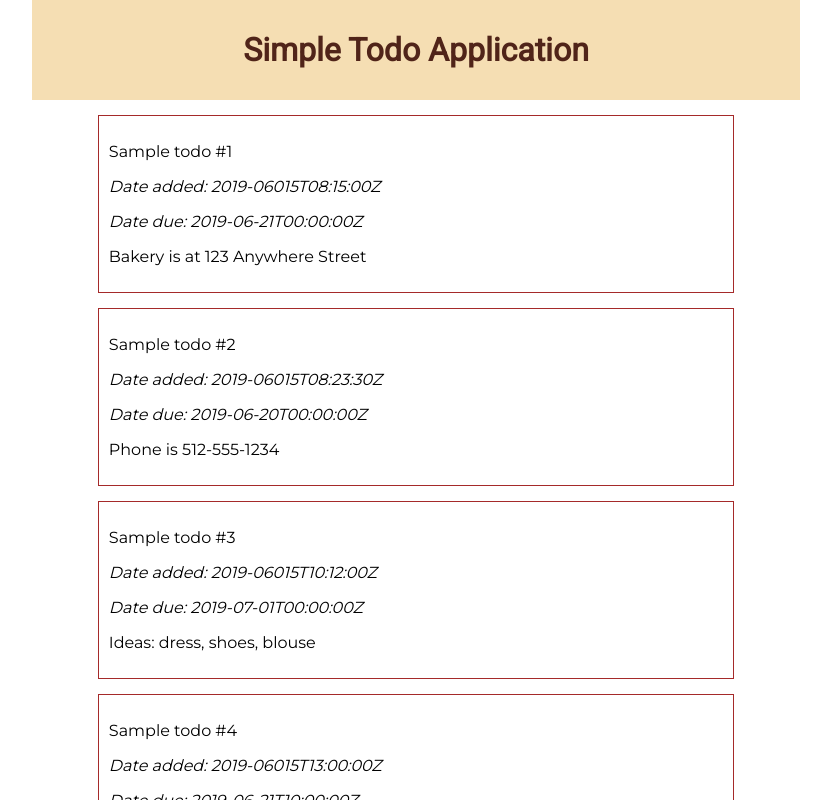
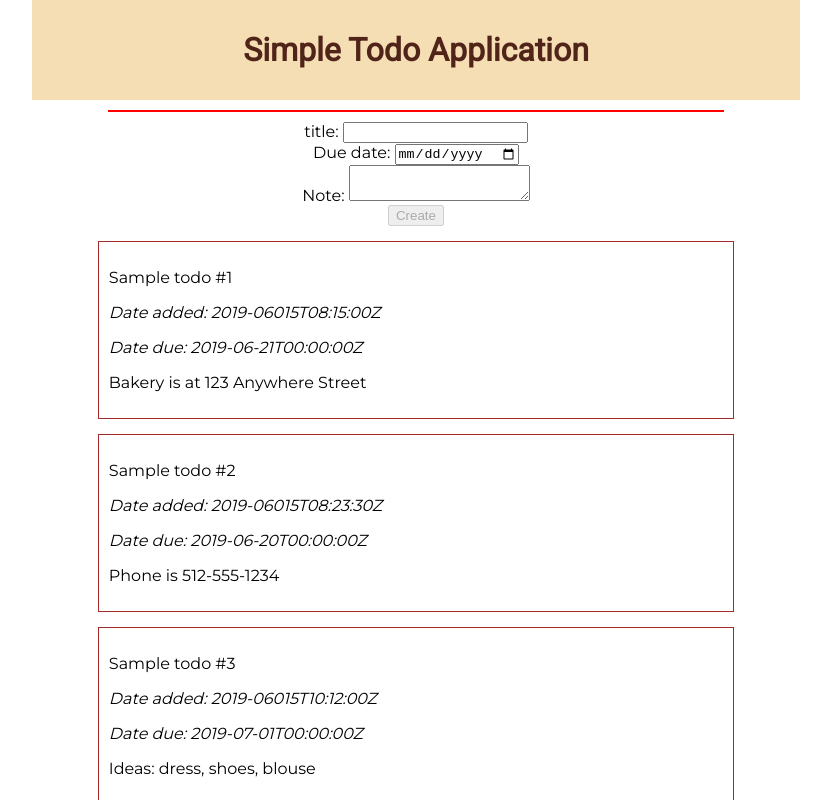
Before and after one commit to Williams-Christopher/todo-sample, a React (Create React App) app: page / in a window 1280 px wide. Shown: the top 800 px of the page, without its empty margins (224-1055 px from the left). Built offline with nearby package versions, Linux system fonts and the light colour scheme; the HTML template or start-up script is replaced by a standard one.

Commit message:
Adds a basic form with validation to add new todo items to the list.

```diff
--- a/src/App.js
+++ b/src/App.js
@@ -3,6 +3,7 @@ import React from 'react';
 import td from './TestData';
 import TodoContext from './TodoContext';
 import Header from './Header/Header';
+import Input from './Input/Input';
 import TodoList from './TodoList/TodoList';
 
 import './App.css';
@@ -23,16 +24,23 @@ class App extends React.Component {
     });
   }
 
+  addNewTodoItem = newItem => {
+    let newTodoList = [...this.state.todoList, newItem];
+    this.setState({todoList: newTodoList});
+  }
+
   render() {
     // place state into context
     const contextValue = {
       todoList: this.state.todoList,
+      addItem: this.addNewTodoItem,
     }
 
     return (
       <div className='App'>
         <TodoContext.Provider value={contextValue}>
           <Header />
+          <Input />
           <TodoList />
         </TodoContext.Provider>
       </div>
--- a/src/Input/Input.js
+++ b/src/Input/Input.js
@@ -0,0 +1,136 @@
+import React from 'react';
+import TodoContext from '../TodoContext';
+import ValidationError from '../ValidationError/ValidationError';
+import cuid from 'cuid';
+import './Input.css';
+
+class Input extends React.Component {
+    state = {
+        title: '',
+        dueDate: '',
+        note: '',
+        isFormValid: false,
+        isTitleValid: false,
+        isDueDateValid: false,
+        errorMessages: {
+            errorTitle: '',
+            errorDueDate: '',
+        }
+    }
+
+    static contextType = TodoContext;
+
+    // change handlers
+    titleOnChangeHandler = (value) => {
+        this.setState({title: value}, this.validateTitle(value));
+    }
+
+    dueDateOnChangeHandler = value => {
+        this.setState({dueDate : value}, this.validateDueDate(value));
+    }
+
+    noteOnChangeHandler = value => {
+        this.setState({note: value});
+    }
+
+    // validators
+    validateForm = () => {
+        // if all the validators are true, then the form is valid
+        this.setState({
+            isFormValid: this.state.isTitleValid && this.state.isDueDateValid
+        })
+    }
+
+    validateTitle = value => {
+        // deconstruct current messages
+        let messages = {...this.state.errorMessages};
+        let isTitleValid = false;
+
+        // title cannot be empty
+        if(value === '') {
+            messages.errortitle = 'title field can not be empty';
+            isTitleValid = false;
+        } else {
+            messages.errortitle = '';
+            isTitleValid = true;
+        }
+
+        // validation checks complete, update state
+        this.setState({
+            isTitleValid: isTitleValid,
+            errorMessages: messages,
+        }, this.validateForm);
+    }
+
+    validateDueDate = value => {
+        console.log(value);
+        let messages = {...this.state.errorMessages};
+        let isDueDateValid = false;
+        let now = new Date();
+        // This is not accounting for time zones, so selecting today's date will calculate a date
+        // that's a day behind for my time zone:
+        // now:  Sun Jun 16 2019 11:57:44 GMT-0500 (Central Daylight Time)
+        // selected:  Sat Jun 15 2019 19:00:00 GMT-0500 (Central Daylight Time)
+        let selectedDate= new Date(value);
+
+        // date is required
+        if (value === '') {
+            messages.errorDueDate = 'Due date can not be empty.';
+            isDueDateValid = false;
+        } else if (selectedDate < now) {
+            // Due date can't be in the past
+            messages.errorDueDate = 'Due date can not be in the past.';
+            isDueDateValid = false;
+        } else {
+            isDueDateValid = true;
+            messages.errorDueDate = '';
+        }
+
+        // validation check complete, update state
+        this.setState({
+            errorMessages: messages,
+            isDueDateValid: isDueDateValid,
+        }, this.validateForm);
+    }
+
+    // form submission handler
+    formHandleSubmit = (e) => {
+        e.preventDefault();
+
+        // Create object to pass back to state in App
+        let newTodoItem = {
+            id: new cuid(),
+            title: this.state.title,
+            dateDue: new Date(this.state.dueDate).toISOString(),
+            dateAdded: new Date().toISOString(),
+            note: this.state.note
+        }
+
+        // pass new todo item callback
+        this.context.addItem(newTodoItem);
+    }
+
+    render() {
+        //const contextType = TodoContext;
+
+        return (
+            <section>
+                {!this.state.isFormValid ? <ValidationError errorMessages={this.state.errorMessages} /> : ''}
+                <form className='todolist_input_form' onSubmit={e => this.formHandleSubmit(e)}>
+                    <label htmlFor='todo-title'>title: </label>
+                    <input type='text' id='todo-title' name='todo-title' required onChange={e => this.titleOnChangeHandler(e.target.value)}/>
+                    <br />
+                    <label htmlFor='todo-due-date'>Due date: </label>
+                    <input type='date' id='todo-due-date' name='todo-due-date' onChange={e => this.dueDateOnChangeHandler(e.target.value)} />
+                    <br />
+                    <label htmlFor='todo-note'>Note: </label>
+                    <textarea id='todo-note' name='todo-note' onChange={e => this.noteOnChangeHandler(e.target.value)}/>
+                    <br />
+                    <button type='submit' disabled={!this.state.isFormValid}>Create</button>
+                </form>
+            </section>
+        )
+    }
+}
+
+export default Input;
--- a/src/TodoContext.js
+++ b/src/TodoContext.js
@@ -2,6 +2,7 @@ import React from 'react';
 
 const TodoContext = React.createContext ({
     todoList: [],
+    addItem: () => {},
     deleteItem: () => {},
 });
 
--- /dev/null
+++ b/src/ValidationError/ValidationError.css
@@ -0,0 +1,11 @@
+.todolist_form_error {
+    width: 80%;
+    border: 1px solid red;
+    margin: 10px auto;
+}
+
+.todolist_form_error_list {
+    list-style: none;
+    margin: 0;
+    padding: 0;
+}
--- /dev/null
+++ b/src/ValidationError/ValidationError.js
@@ -0,0 +1,22 @@
+import React from 'react';
+import './ValidationError.css';
+
+function ValidationError(props) {
+    let messageKeys = Object.keys(props.errorMessages);
+    let messages = [];
+    for (let i = 0; i < messageKeys.length; i++) {
+        if (props.errorMessages[messageKeys[i]] !== '') {
+            messages.push(props.errorMessages[messageKeys[i]]);
+        }
+    }
+
+    return (
+        <aside className='todolist_form_error'>
+            <ul className='todolist_form_error_list'>
+                {messages.map(m => <li>{m}</li>)}
+            </ul>
+        </aside>
+    )
+}
+
+export default ValidationError;
```
Also changed, not shown: 1 other file (tests, documents, lock files or other folders).
